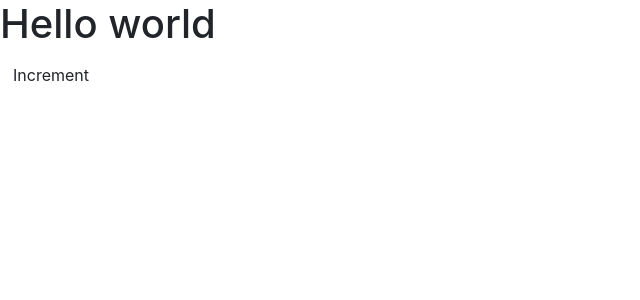
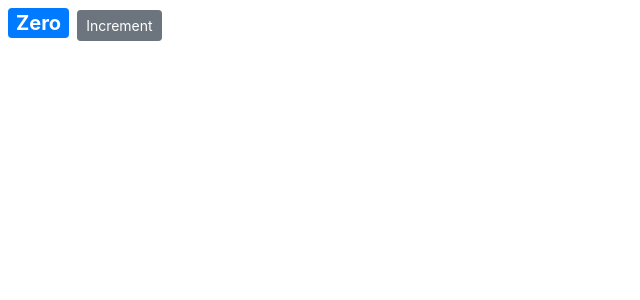
Before and after one commit to imsiddiquee/react-first-app, a React (Create React App) app: page / in a window 1280 px wide. Shown: the top 300 px of the page, without its empty margins (0-640 px from the left). Built offline with nearby package versions, Linux system fonts and the light colour scheme.

Commit message:
add css class

```diff
--- a/src/components/counter.jsx
+++ b/src/components/counter.jsx
@@ -1,12 +1,23 @@
 import React, { Component } from "react";
 
 class Counter extends Component {
+  state = {
+    count: 0
+  };
+
   render() {
     return (
       <React.Fragment>
-        <h1>Hello world</h1> <button className="btn">Increment</button>
+        <span style={{ fontSize: 20 }} className="badge badge-primary m-2">
+          {this.formatCount()}
+        </span>
+        <button className="btn btn-secondary btn-sm">Increment</button>
       </React.Fragment>
     );
+  }
+  formatCount() {
+    const { count } = this.state;
+    return count === 0 ? "Zero" : cclount;
   }
 }
 
```
